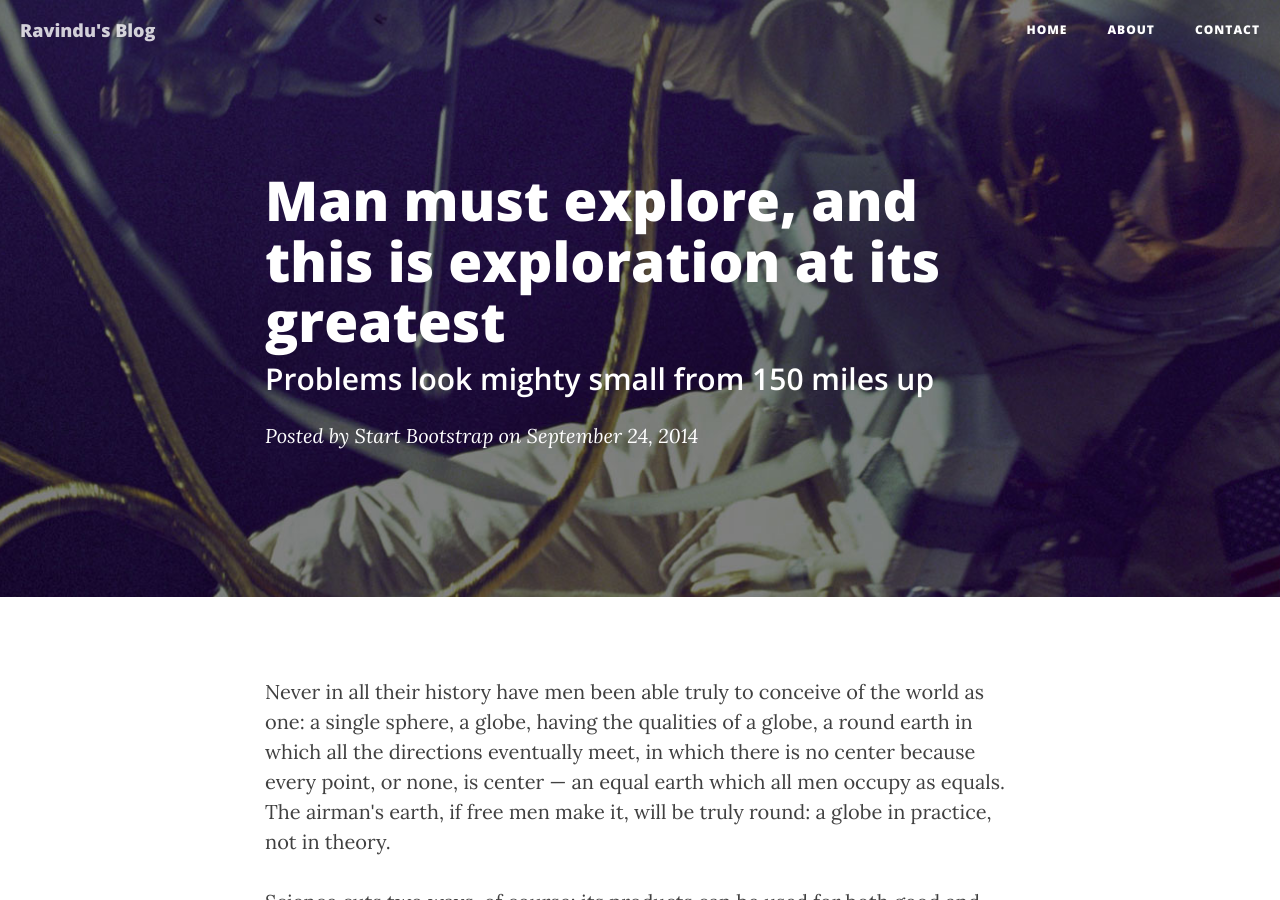
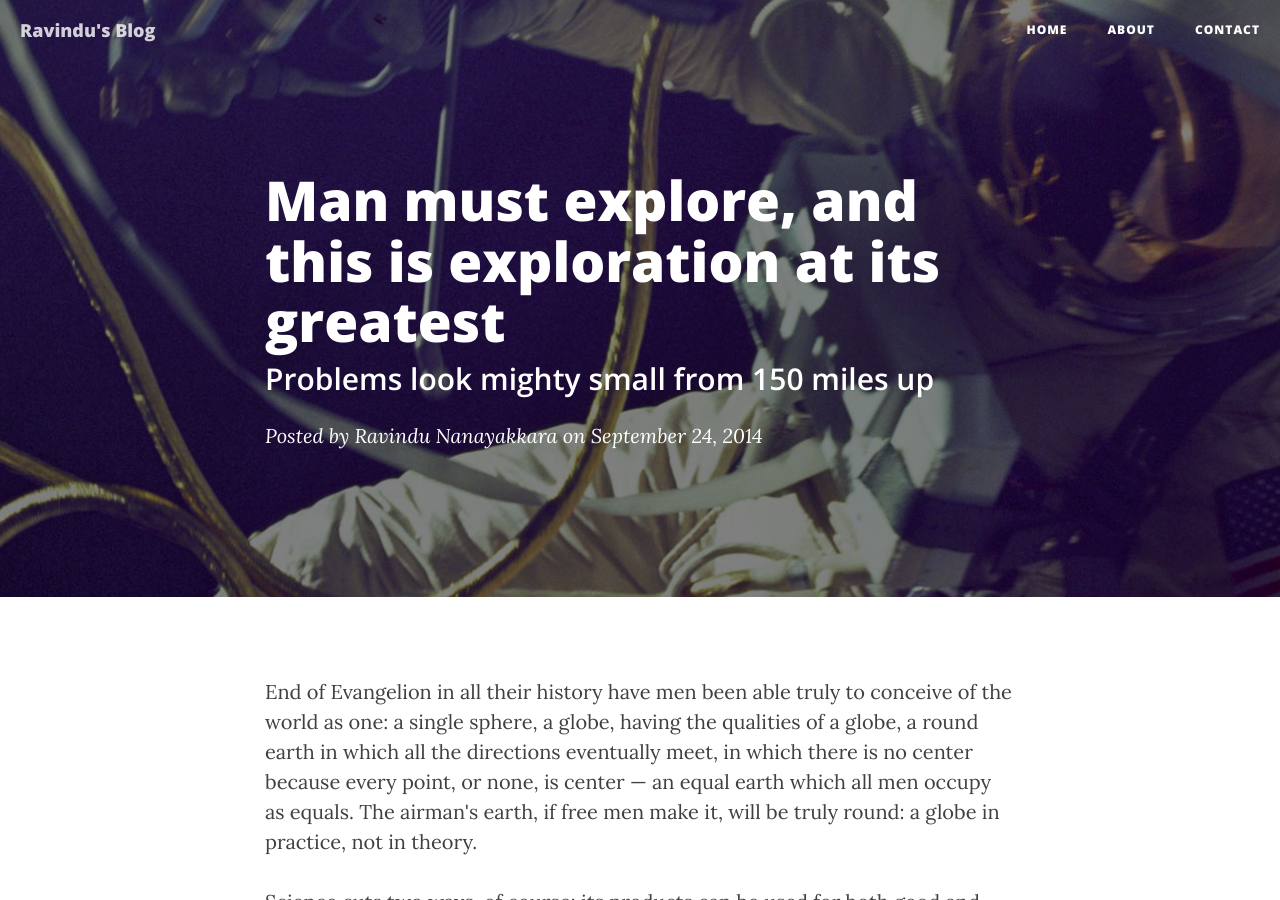
Before and after one commit to BarCore/blog, a Jekyll site: the page built from _posts/2014-09-24-man-must-explore.markdown, in a window 1280 px wide and 900 px high. Built offline with Jekyll 4.4.1, drawn with Linux system fonts in a browser that asks for light colours; nearby versions of some CDN libraries.

Commit message:
Add files via upload

```diff
--- a/_posts/2014-09-24-man-must-explore.markdown
+++ b/_posts/2014-09-24-man-must-explore.markdown
@@ -3,11 +3,11 @@ layout:     post
 title:      "Man must explore, and this is exploration at its greatest"
 subtitle:   "Problems look mighty small from 150 miles up"
 date:       2014-09-24 12:00:00
-author:     "Start Bootstrap"
+author:     "Ravindu Nanayakkara"
 header-img: "img/post-bg-06.jpg"
 ---
 
-<p>Never in all their history have men been able truly to conceive of the world as one: a single sphere, a globe, having the qualities of a globe, a round earth in which all the directions eventually meet, in which there is no center because every point, or none, is center — an equal earth which all men occupy as equals. The airman's earth, if free men make it, will be truly round: a globe in practice, not in theory.</p>
+<p>End of Evangelion in all their history have men been able truly to conceive of the world as one: a single sphere, a globe, having the qualities of a globe, a round earth in which all the directions eventually meet, in which there is no center because every point, or none, is center — an equal earth which all men occupy as equals. The airman's earth, if free men make it, will be truly round: a globe in practice, not in theory.</p>
 
 <p>Science cuts two ways, of course; its products can be used for both good and evil. But there's no turning back from science. The early warnings about technological dangers also come from science.</p>
 
```
